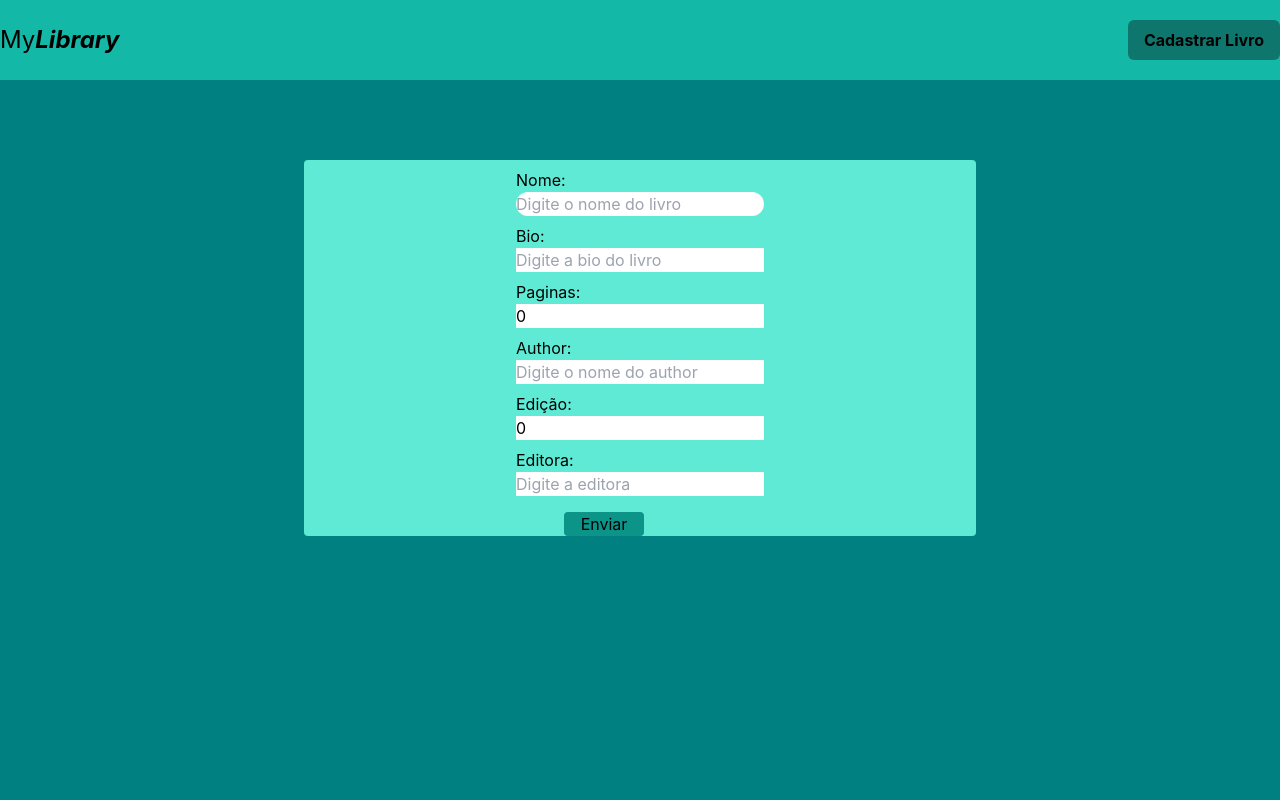
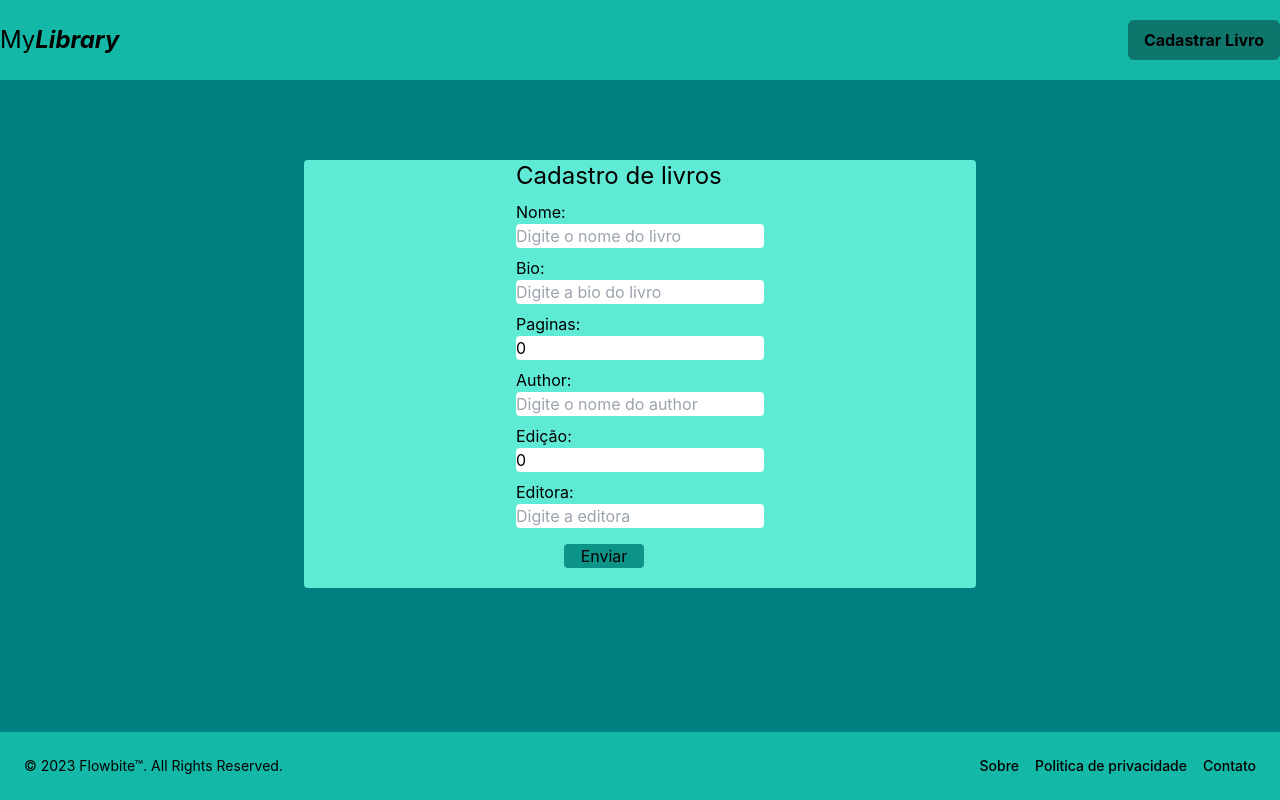
Before and after one commit to TiagoVictor/bibliotecaFront, a React (Create React App) app: page /new-book in a window 1280 px wide. Built offline with nearby package versions, Linux system fonts and the light colour scheme.

Commit message:
Criando paginação de footer e header

```diff
--- a/src/Routes/AppRoutes.js
+++ b/src/Routes/AppRoutes.js
@@ -6,6 +6,9 @@ import {
 
 import Dashboard from "../pages/dashboard/Dashboard";
 import NewBook from "../pages/book/NewBook";
+import About from "../pages/about/About";
+import Contact from "../pages/contact/Contact";
+import Privacy from "../pages/privacy/Privacy";
 
 const AppRoutes = () => {
     return (
@@ -13,6 +16,9 @@ const AppRoutes = () => {
             <Routes>
                 <Route path="/" element={<Dashboard />} />
                 <Route path="/new-book" element={<NewBook/>}/>
+                <Route path="/about" element={<About />} />
+                <Route path="/contact" element={<Contact />} />
+                <Route path="/privacy" element={<Privacy />} />
             </Routes>
         </BrowserRouter>
     )
--- /dev/null
+++ b/src/components/Footer.js
@@ -0,0 +1,29 @@
+import { Link } from "react-router-dom";
+
+const Footer = () => {
+    return (
+        <footer class="fixed bottom-0 left-0 z-20 w-full p-4 bg-teal-500 md:flex md:items-center md:justify-between md:p-6 dark:bg-gray-800 dark:border-gray-600">
+            <span class="text-sm text-black sm:text-center dark:text-gray-400">© 2023 <a href="https://flowbite.com/" class="hover:underline">Flowbite™</a>. All Rights Reserved.
+            </span>
+            <ul class="flex flex-wrap items-center mt-3 text-sm font-medium text-black dark:text-gray-400 sm:mt-0">
+                <li>
+                    <Link to="/about">
+                        <p className="mr-4">Sobre</p>
+                    </Link>
+                </li>
+                <li>
+                    <Link to="/privacy">
+                        <p className="mr-4">Politica de privacidade</p>
+                    </Link>
+                </li>
+                <li>
+                    <Link to="/contact">
+                        Contato
+                    </Link>
+                </li>
+            </ul>
+        </footer>
+    )
+}
+
+export default Footer;
--- a/src/components/Header.js
+++ b/src/components/Header.js
@@ -1,6 +1,7 @@
 import { Link } from "react-router-dom";
 import Button from "./Button";
 import HeaderLogo from "./HeaderLogo";
+import Footer from "./Footer";
 
 const Header = () => {
     return (
@@ -11,6 +12,7 @@ const Header = () => {
                 <Link to="/new-book">
                     <Button name={"Cadastrar Livro"} />
                 </Link>
+                <Footer />
             </div>
         </nav>
     )
--- a/src/components/HeaderLogo.js
+++ b/src/components/HeaderLogo.js
@@ -1,8 +1,12 @@
+import { Link } from "react-router-dom";
+
 const HeaderLogo = () => {
     return (
-        <p className="text-2xl">
-            My<span className="font-bold italic">Library</span>
-        </p>
+        <Link to="/">
+            <p className="text-2xl">
+                My<span className="font-bold italic">Library</span>
+            </p>
+        </Link>
     )
 }
 
--- /dev/null
+++ b/src/components/Input.js
@@ -0,0 +1,7 @@
+const Input = ({ type, name, placeHolder, setPropertie, value }) => {
+    return (
+        <input type={type} name={name} placeholder={placeHolder} onChange={(e) => setPropertie((e.target.value))} value={value} className="rounded"/>
+    )
+}
+
+export default Input;
--- /dev/null
+++ b/src/components/InputButton.js
@@ -0,0 +1,9 @@
+const InputButton = ({labelValue}) => {
+    return (
+        <div className="mt-4 ml-12 pb-5">
+            <input type="submit" value={labelValue} className="bg-teal-600 rounded w-20" />
+        </div>
+    )
+}
+
+export default InputButton;
--- /dev/null
+++ b/src/components/Label.js
@@ -0,0 +1,7 @@
+const Label = ({labelFor, value}) => {
+    return (
+        <label htmlFor={labelFor}>{value}</label>
+    )
+}
+
+export default Label;
--- /dev/null
+++ b/src/pages/about/About.js
@@ -0,0 +1,14 @@
+import Footer from "../../components/Footer";
+import Header from "../../components/Header";
+
+const About = () => {
+    return(
+        <>
+            <Header />
+            <p>Contato</p>
+            <Footer />
+        </>
+    )
+}
+
+export default About;
--- a/src/pages/book/NewBook.js
+++ b/src/pages/book/NewBook.js
@@ -1,5 +1,9 @@
 import { useState } from "react";
 import Header from "../../components/Header"
+import Input from "../../components/Input";
+import Label from "../../components/Label";
+import InputButton from "../../components/InputButton";
+import Footer from "../../components/Footer";
 
 const NewBook = () => {
     const [name, setName] = useState("");
@@ -21,47 +25,47 @@ const NewBook = () => {
             <Header />
             <div className="w-full h-full max-w-2xl m-auto flex items-center bg-teal-300 mt-20 rounded">
                 <form onSubmit={handleSubmit} className="m-auto text-left">
+                    <h1 className="text-2xl">Cadastro de livros</h1>
                     <div className="mt-2">
-                        <label htmlFor="name">Nome:</label>
+                        <Label labelFor={name} value={"Nome:"}/>
                         <div>
-                            <input className="rounded-full" type="text" name="name" placeholder="Digite o nome do livro" onChange={(e) => setName((e.target.value))} value={name}></input>
+                            <Input type={"text"} name={name} placeHolder={"Digite o nome do livro"} setPropertie={setName} value={name}/>
                         </div>
                     </div>
                     <div className="mt-2">
-                        <label htmlFor="bio">Bio:</label>
+                        <Label labelFor={bio} value={"Bio:"}/>
                         <div>
-                            <input type="text" name="bio" placeholder="Digite a bio do livro" onChange={(e) => setBio((e.target.value))} value={bio} />
+                            <Input type={"text"} name={bio} placeHolder={"Digite a bio do livro"} setPropertie={setBio} value={bio}/>
                         </div>
                     </div>
                     <div className="mt-2">
-                        <label htmlFor="pages">Paginas:</label>
+                        <Label labelFor={pages} value={"Paginas:"}/>
                         <div>
-                            <input type="number" name="pages" placeholder="Digite a quantidade de paginas" onChange={(e) => setPages((e.target.value))} value={pages} />
+                            <Input type={"number"} name={pages} placeHolder={"Digite a quantidade de paginas"} setPropertie={setPages} value={pages}/>
                         </div>
                     </div>
                     <div className="mt-2">
-                        <label htmlFor="author">Author:</label>
+                        <Label labelFor={author} value={"Author:"}/>
                         <div>
-                            <input type="text" name="author" placeholder="Digite o nome do author" onChange={(e) => setAuthor((e.target.value))} value={author} />
+                            <Input type={"text"} name={author} placeHolder={"Digite o nome do author"} setPropertie={setAuthor} value={author}/>
                         </div>
                     </div>
                     <div className="mt-2">
-                        <label htmlFor="edition">Edição:</label>
+                        <Label labelFor={edition} value={"Edição:"}/>
                         <div>
-                            <input type="number" name="edition" placeholder="Digite a edição" onChange={(e) => setEdition((e.target.value))} value={edition} />
+                            <Input type={"number"} name={edition} placeHolder={"Digite a edição"} setPropertie={setEdition} value={edition}/>
                         </div>
                     </div>
                     <div className="mt-2">
-                        <label htmlFor="publishingCompany">Editora:</label>
+                        <Label labelFor={publishingCompany} value={"Editora:"}/>
                         <div>
-                            <input type="text" name="publishingCompany" placeholder="Digite a editora" onChange={(e) => setPublishCompany((e.target.value))} value={publishingCompany} />
+                            <Input type={"text"} name={publishingCompany} placeHolder={"Digite a editora"} setPropertie={setPublishCompany} value={publishingCompany}/>
                         </div>
                     </div>
-                    <div className="mt-4 ml-12">
-                        <input type="submit" value="Enviar" className="bg-teal-600 rounded w-20"/>
-                    </div>
+                    <InputButton labelValue={"Enviar"}/>
                 </form>
             </div>
+            <Footer />
         </>
     )
 }
--- /dev/null
+++ b/src/pages/contact/Contact.js
@@ -0,0 +1,14 @@
+import Footer from "../../components/Footer"
+import Header from "../../components/Header";
+
+const Contact = () => {
+    return (
+        <>
+            <Header />
+            <p>Contato</p>
+            <Footer />
+        </>
+    )
+}
+
+export default Contact;
--- /dev/null
+++ b/src/pages/privacy/Privacy.js
@@ -0,0 +1,14 @@
+import Footer from "../../components/Footer";
+import Header from "../../components/Header";
+
+const Privacy = () => {
+    return (
+        <>
+            <Header />
+            <p>Privacidade</p>
+            <Footer />
+        </>
+    )
+}
+
+export default Privacy;
```
